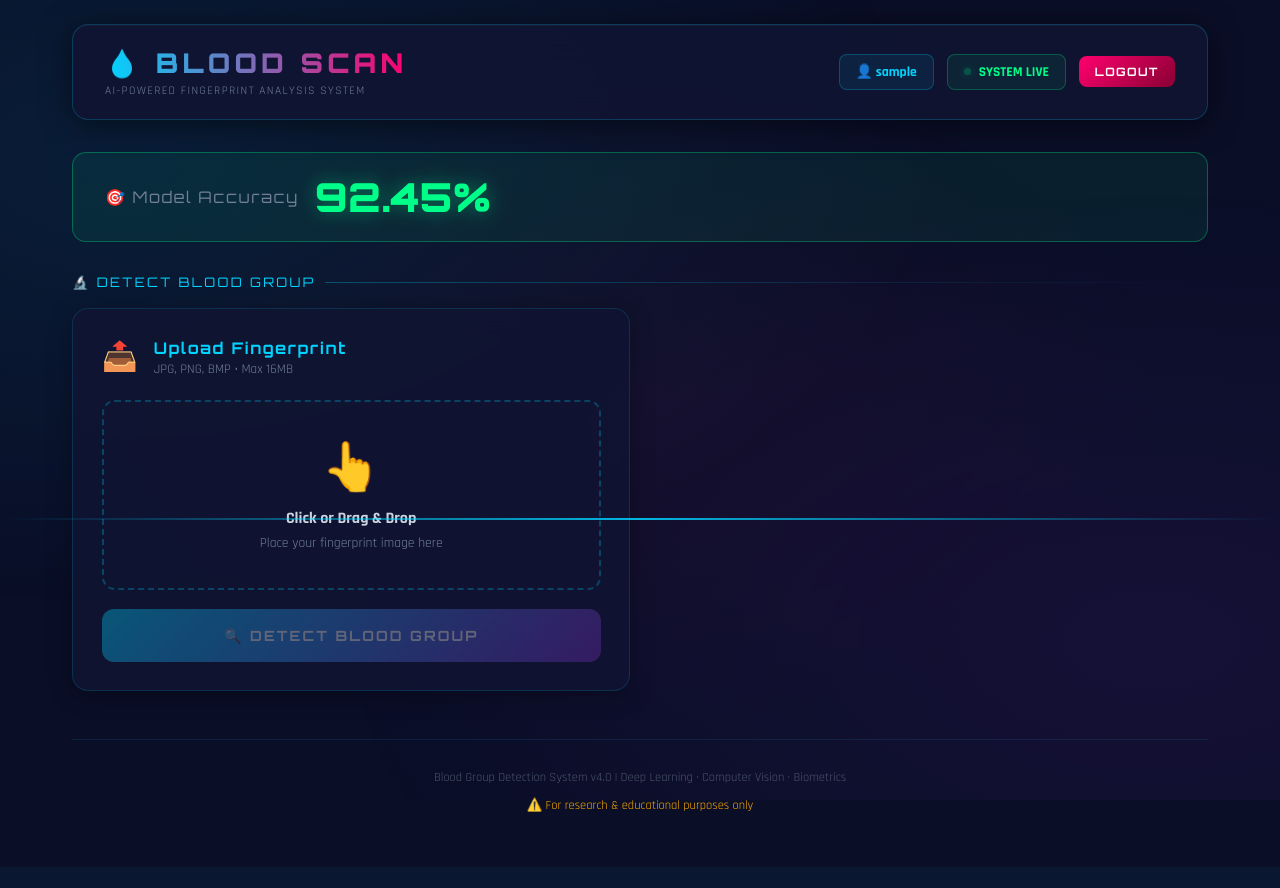
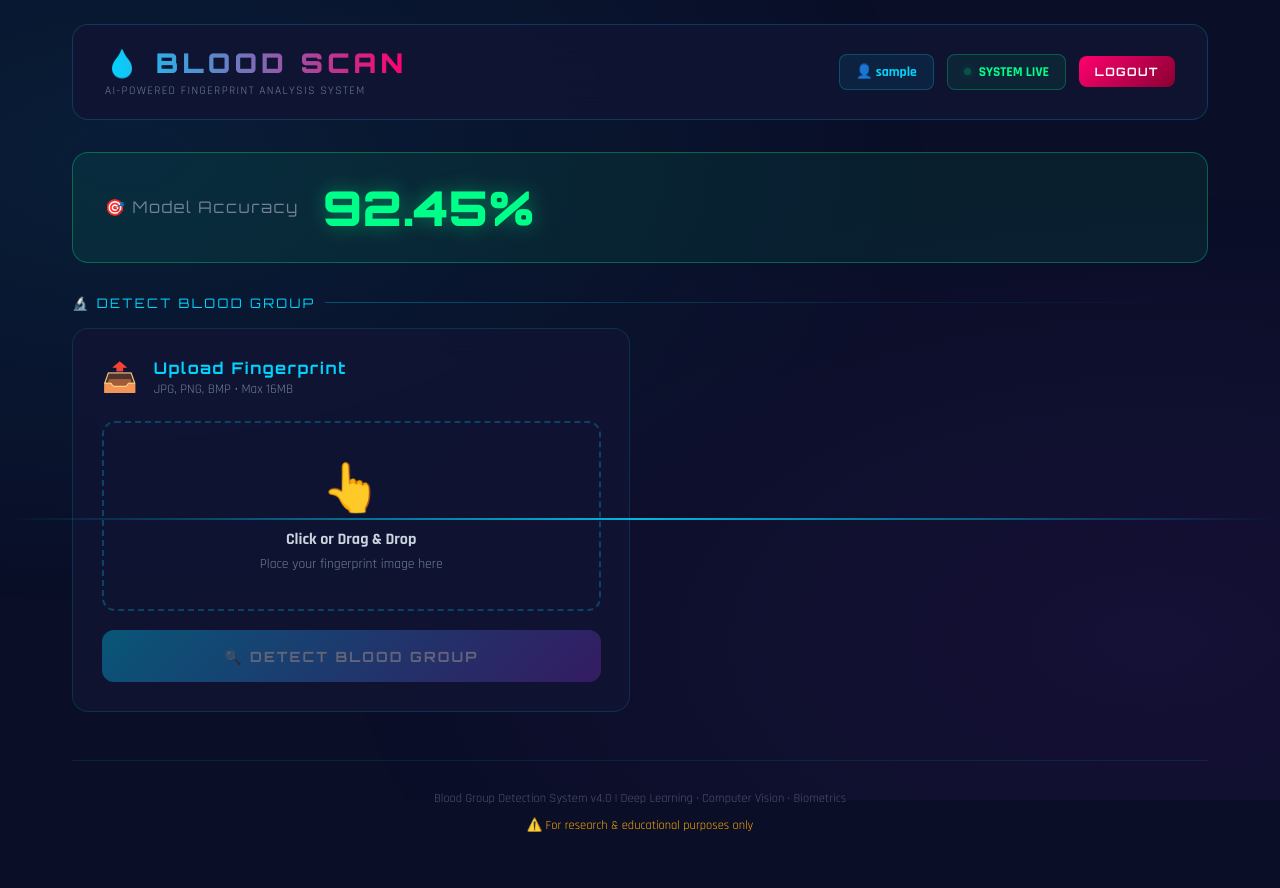
Before and after one commit to Anjali16301/blood-scan-website, a Flask app: page /dashboard in a window 1280 px wide. Before the commit the page ends 812 px from the top, so only its background shows below. Run offline with Flask 3, Linux system fonts and the light colour scheme; the visitor is signed in with stand-in values (Sample User, id 1).

Commit message:
style.css

```diff
--- a/static/css/style.css
+++ b/static/css/style.css
@@ -5,12 +5,11 @@
 }
 *{margin:0;padding:0;box-sizing:border-box;}
 body{font-family:'Rajdhani',sans-serif;background:var(--dark);color:#e2e8f0;min-height:100vh;overflow-x:hidden;}
-body::before{content:'';position:fixed;inset:0;background:radial-gradient(ellipse at 10% 20%,rgba(0,212,255,0.08),transparent 50%),radial-gradient(ellipse at 90% 80%,rgba(123,44,191,0.10),transparent 50%),radial-gradient(ellipse at 50% 50%,rgba(255,0,110,0.04),transparent 60%);pointer-events:none;z-index:0;}
+body::before{content:'';position:fixed;inset:0;background:radial-gradient(ellipse at 10% 20%,rgba(0,212,255,0.08),transparent 50%),radial-gradient(ellipse at 90% 80%,rgba(123,44,191,0.10),transparent 50%);pointer-events:none;z-index:0;}
 .scan-line{position:fixed;top:0;left:0;width:100%;height:2px;background:linear-gradient(90deg,transparent,var(--c),transparent);animation:scan 4s linear infinite;z-index:999;}
 @keyframes scan{0%{transform:translateY(-5px);opacity:0}10%{opacity:1}90%{opacity:0.8}100%{transform:translateY(100vh);opacity:0}}
 .page{max-width:1200px;margin:0 auto;padding:1.5rem 2rem;position:relative;z-index:1;}
-
-.header{display:flex;justify-content:space-between;align-items:center;background:var(--card);border:1px solid rgba(0,212,255,0.2);border-radius:16px;padding:1.3rem 2rem;margin-bottom:2rem;backdrop-filter:blur(20px);box-shadow:0 4px 30px rgba(0,0,0,0.5),inset 0 1px 0 rgba(255,255,255,0.04);}
+.header{display:flex;justify-content:space-between;align-items:center;background:var(--card);border:1px solid rgba(0,212,255,0.2);border-radius:16px;padding:1.3rem 2rem;margin-bottom:2rem;backdrop-filter:blur(20px);}
 .logo h1{font-family:'Orbitron',sans-serif;font-size:1.7rem;font-weight:900;letter-spacing:0.15em;background:linear-gradient(90deg,var(--c),var(--p));-webkit-background-clip:text;-webkit-text-fill-color:transparent;background-clip:text;}
 .logo p{font-size:0.72rem;color:#718096;text-transform:uppercase;letter-spacing:0.12em;margin-top:0.2rem;}
 .hright{display:flex;align-items:center;gap:0.8rem;}
@@ -21,43 +20,32 @@ body::before{content:'';position:fixed;inset:0;background:radial-gradient(ellips
 @keyframes blink{0%,100%{opacity:1}50%{opacity:0.15}}
 .btn-out{padding:0.5rem 1rem;background:linear-gradient(135deg,var(--p),#880033);border:none;border-radius:8px;color:#fff;font-family:'Orbitron',sans-serif;font-size:0.72rem;font-weight:700;letter-spacing:0.12em;text-decoration:none;cursor:pointer;transition:all 0.3s;}
 .btn-out:hover{transform:translateY(-2px);box-shadow:0 8px 24px rgba(255,0,110,0.4);}
-
-.acc-simple{background:rgba(0,255,136,0.07);border:1px solid rgba(0,255,136,0.3);border-radius:14px;padding:1.2rem 2rem;margin-bottom:2rem;display:flex;align-items:center;gap:1rem;}
+.acc-simple{background:rgba(0,255,136,0.07);border:1px solid rgba(0,255,136,0.3);border-radius:16px;padding:1.5rem 2rem;margin-bottom:2rem;display:flex;align-items:center;gap:1.5rem;}
 .acc-main{font-family:'Orbitron',sans-serif;font-size:1rem;color:#718096;letter-spacing:0.1em;}
-.acc-val{font-family:'Orbitron',sans-serif;font-size:2.5rem;font-weight:900;color:#00ff88;text-shadow:0 0 20px rgba(0,255,136,0.4);}
-
+.acc-val{font-family:'Orbitron',sans-serif;font-size:3rem;font-weight:900;color:#00ff88;text-shadow:0 0 20px rgba(0,255,136,0.4);}
 .sec-title{font-family:'Orbitron',sans-serif;font-size:0.82rem;color:var(--c);letter-spacing:0.18em;text-transform:uppercase;margin-bottom:1.1rem;display:flex;align-items:center;gap:0.6rem;}
 .sec-title::after{content:'';flex:1;height:1px;background:linear-gradient(90deg,rgba(0,212,255,0.3),transparent);}
-
-.divider{height:1px;background:linear-gradient(90deg,transparent,rgba(0,212,255,0.25),transparent);margin:2rem 0;}
-.no-model{padding:2.5rem;text-align:center;color:#718096;border:1.5px dashed rgba(0,212,255,0.2);border-radius:14px;margin-bottom:2rem;}
-
 .detect-grid{display:grid;grid-template-columns:1fr 1fr;gap:1.2rem;align-items:start;}
-.card{background:var(--card);border:1px solid rgba(0,212,255,0.15);border-radius:16px;padding:1.8rem;backdrop-filter:blur(14px);box-shadow:0 4px 24px rgba(0,0,0,0.3);}
+.card{background:var(--card);border:1px solid rgba(0,212,255,0.15);border-radius:16px;padding:1.8rem;backdrop-filter:blur(14px);}
 .card-head{display:flex;align-items:center;gap:1rem;margin-bottom:1.4rem;}
 .card-icon{font-size:1.8rem;}
 .card-head h2{font-family:'Orbitron',sans-serif;color:var(--c);font-size:1rem;letter-spacing:0.1em;}
 .card-head p{color:#718096;font-size:0.82rem;margin-top:0.2rem;}
-
 .upload-zone{border:2px dashed rgba(0,212,255,0.25);border-radius:13px;padding:2rem;text-align:center;cursor:pointer;min-height:190px;display:flex;flex-direction:column;align-items:center;justify-content:center;transition:all 0.3s;position:relative;overflow:hidden;}
 .upload-zone:hover{border-color:var(--c);background:rgba(0,212,255,0.03);}
 .upload-zone.over{border-color:var(--g);background:rgba(0,255,136,0.04);}
 .up-icon{font-size:3rem;margin-bottom:0.5rem;}
 #upPrompt h3{font-size:1rem;margin-bottom:0.3rem;color:#cbd5e0;}
 #upPrompt p{color:#718096;font-size:0.85rem;}
-#previewImg{max-width:100%;max-height:170px;border-radius:10px;display:none;box-shadow:0 4px 20px rgba(0,0,0,0.6);}
-.btn-rm{position:absolute;top:10px;right:10px;background:var(--e);border:none;border-radius:50%;width:28px;height:28px;color:#fff;font-size:14px;font-weight:700;cursor:pointer;display:none;align-items:center;justify-content:center;transition:transform 0.2s;}
-.btn-rm:hover{transform:scale(1.2);}
+#previewImg{max-width:100%;max-height:170px;border-radius:10px;display:none;}
+.btn-rm{position:absolute;top:10px;right:10px;background:var(--e);border:none;border-radius:50%;width:28px;height:28px;color:#fff;font-size:14px;font-weight:700;cursor:pointer;display:none;align-items:center;justify-content:center;}
 .btn-detect{width:100%;padding:1.1rem;margin-top:1.2rem;background:linear-gradient(135deg,var(--c),var(--v));border:none;border-radius:12px;color:#fff;font-family:'Orbitron',sans-serif;font-size:0.88rem;font-weight:700;letter-spacing:0.15em;cursor:pointer;transition:all 0.3s;display:flex;align-items:center;justify-content:center;gap:0.5rem;}
 .btn-detect:hover:not(:disabled){transform:translateY(-3px);box-shadow:0 12px 35px rgba(0,212,255,0.45);}
 .btn-detect:disabled{opacity:0.35;cursor:not-allowed;}
-
 .result-bg{font-family:'Orbitron',sans-serif;font-size:5rem;font-weight:900;color:var(--p);text-align:center;margin:0.5rem 0 1rem;text-shadow:0 0 40px rgba(255,0,110,0.5);transition:all 0.5s;}
 .conf-box{text-align:center;padding:0.9rem;border-radius:12px;background:rgba(0,255,136,0.05);border:1px solid rgba(0,255,136,0.18);margin-bottom:1.3rem;}
 .conf-num{font-family:'Orbitron',sans-serif;font-size:2.2rem;font-weight:900;display:block;}
-.conf-num.high{color:var(--g);}
-.conf-num.mid{color:var(--w);}
-.conf-num.low{color:var(--e);}
+.conf-num.high{color:var(--g)}.conf-num.mid{color:var(--w)}.conf-num.low{color:var(--e)}
 .conf-lbl{font-size:0.65rem;color:#718096;letter-spacing:0.15em;text-transform:uppercase;}
 .feat-row{display:grid;grid-template-columns:repeat(3,1fr);gap:0.6rem;margin-bottom:1.2rem;}
 .feat{padding:0.7rem 0.4rem;text-align:center;background:rgba(0,212,255,0.04);border:1px solid rgba(0,212,255,0.12);border-radius:10px;}
@@ -69,20 +57,13 @@ body::before{content:'';position:fixed;inset:0;background:radial-gradient(ellips
 .prob-track{flex:1;height:18px;background:rgba(0,212,255,0.07);border-radius:9px;overflow:hidden;border:1px solid rgba(0,212,255,0.12);}
 .prob-fill{height:100%;background:linear-gradient(90deg,var(--c),var(--v));border-radius:9px;transition:width 1s ease-out;}
 .prob-val{min-width:44px;text-align:right;font-family:'Orbitron',sans-serif;font-size:0.75rem;font-weight:700;color:var(--c);}
-
 .loader{display:inline-flex;gap:4px;align-items:center;}
 .loader span{width:7px;height:7px;background:#fff;border-radius:50%;animation:bounce 1.2s infinite;}
-.loader span:nth-child(2){animation-delay:.2s;}
-.loader span:nth-child(3){animation-delay:.4s;}
+.loader span:nth-child(2){animation-delay:.2s}.loader span:nth-child(3){animation-delay:.4s}
 @keyframes bounce{0%,80%,100%{transform:scale(0)}40%{transform:scale(1)}}
-
 .toast{position:fixed;top:20px;right:20px;padding:0.9rem 1.3rem;border-radius:11px;font-family:'Rajdhani',sans-serif;font-weight:700;font-size:0.95rem;z-index:9999;max-width:300px;box-shadow:0 8px 30px rgba(0,0,0,0.5);animation:tin 0.35s cubic-bezier(0.175,0.885,0.32,1.275);}
-.toast.s{background:rgba(0,180,90,0.95);color:#fff;}
-.toast.e{background:rgba(220,40,60,0.95);color:#fff;}
+.toast.s{background:rgba(0,180,90,0.95);color:#fff}.toast.e{background:rgba(220,40,60,0.95);color:#fff}
 @keyframes tin{from{transform:translateX(120%);opacity:0}to{transform:translateX(0);opacity:1}}
 @keyframes tout{from{opacity:1}to{transform:translateX(120%);opacity:0}}
-
 footer{margin-top:3rem;padding:1.5rem;text-align:center;border-top:1px solid rgba(0,212,255,0.1);color:#4a5568;font-size:0.78rem;line-height:2.2;}
-
-@media(max-width:1000px){.detect-grid{grid-template-columns:1fr;}}
-@media(max-width:640px){.header{flex-direction:column;gap:1rem;text-align:center;}.hright{flex-wrap:wrap;justify-content:center;}.logo h1{font-size:1.3rem;}.page{padding:1rem;}.acc-simple{flex-direction:column;text-align:center;}.acc-val{font-size:2rem;}}
+@media(max-width:768px){.detect-grid{grid-template-columns:1fr}.header{flex-direction:column;gap:1rem;text-align:center}.hright{flex-wrap:wrap;justify-content:center}.page{padding:1rem}}
```
